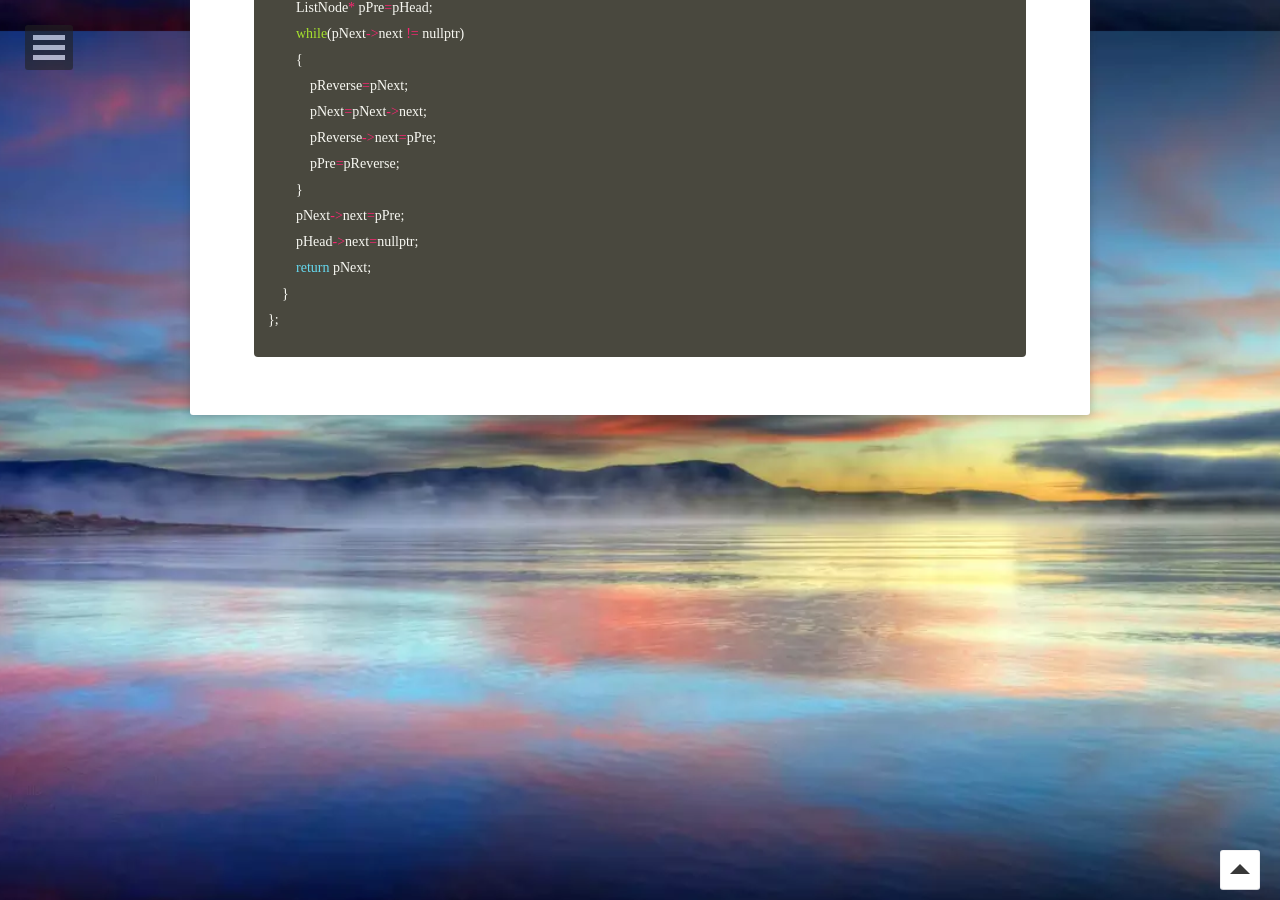
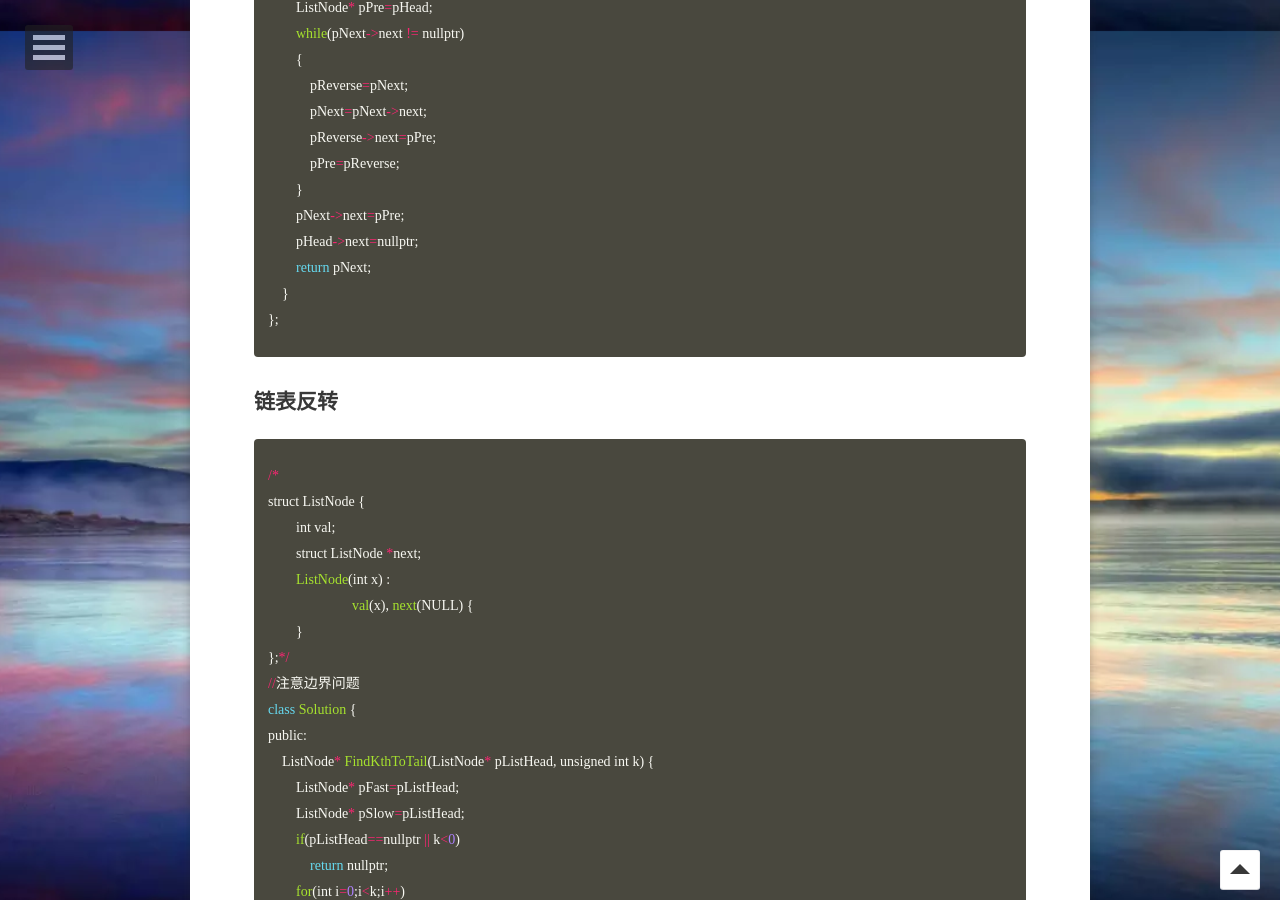
Before and after one commit to xmxxiong/xmxxiong.github.io, a Jekyll site: the page built from _posts/2018-05-08-链表反转-C++-post.md, in a window 1280 px wide and 900 px high, scrolled down 869 px. Built offline with Jekyll 4.4.1, drawn with Linux system fonts in a browser that asks for light colours; some web fonts are replaced; comment, search, counter and statistics services are not loaded; some of the changed text lies outside the part shown.

Commit message:
change linklist

```diff
--- a/_posts/2018-05-08-链表反转-C++-post.md
+++ b/_posts/2018-05-08-链表反转-C++-post.md
@@ -39,3 +39,37 @@ public:
     }
 };
 {% endhighlight %}
+
+## **链表反转**
+{% highlight python %}
+/*
+struct ListNode {
+	int val;
+	struct ListNode *next;
+	ListNode(int x) :
+			val(x), next(NULL) {
+	}
+};*/
+//注意边界问题
+class Solution {
+public:
+    ListNode* FindKthToTail(ListNode* pListHead, unsigned int k) {
+        ListNode* pFast=pListHead;
+        ListNode* pSlow=pListHead;
+        if(pListHead==nullptr || k<0)
+            return nullptr;
+        for(int i=0;i<k;i++)
+        {
+            if(pFast==nullptr)
+                return nullptr;
+            pFast=pFast->next;
+        }
+        while(pFast!=nullptr)
+        {
+            pFast=pFast->next;
+            pSlow=pSlow->next;
+        }
+        return pSlow;
+    }
+};
+{% endhighlight %}
```
Also changed, not shown: other parts of _posts/2018-05-08-链表反转-C++-post.md (+2 -2 lines).
